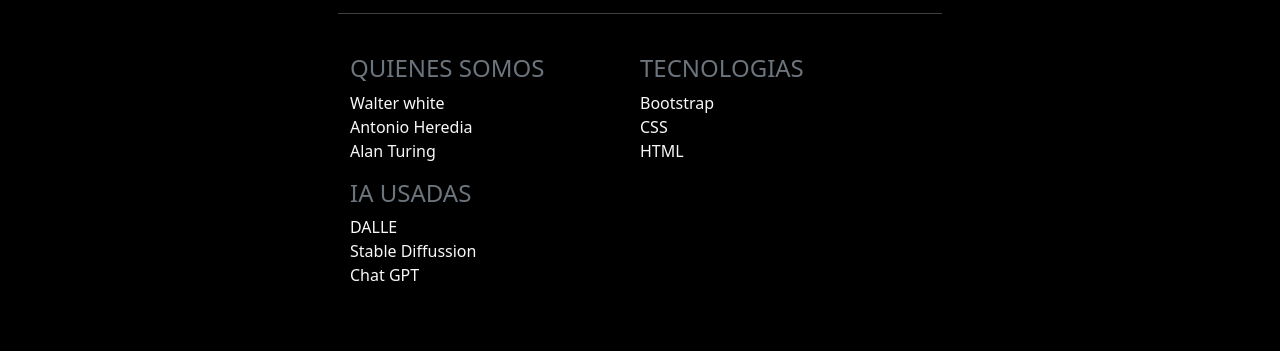
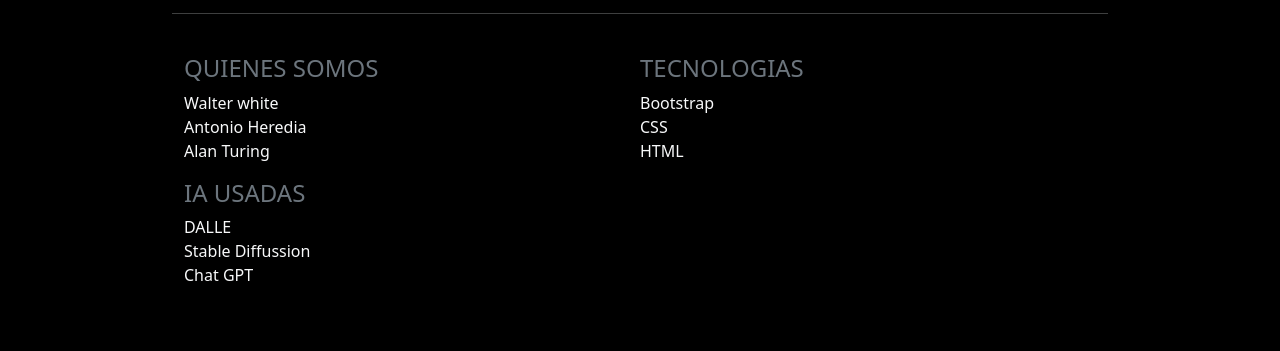
Before and after one commit to aherlei/portfolio, a plain HTML site: page personal_page_bootstrap/es/index.html in a window 1280 px wide. Shown: the part 5422-5773 px from the top of the page. Drawn offline with nearby package versions, Linux system fonts and the light colour scheme.

Commit message:
corregido algunos errores de responisivdad

```diff
--- a/personal_page_bootstrap/es/index.html
+++ b/personal_page_bootstrap/es/index.html
@@ -207,8 +207,8 @@
 
           </div>
         </div>
-    <div class="footer_container bg-black py-5 container-fluid text-center text-light">
-      <div class=" container w-50">
+    <div class="footer_container bg-black py-5 text-center text-light">
+      <div class=" container mw-50 w-75">
         <div class="d-flex flex-column flex-md-row justify-content-center justify-content-md-between gap-3 pb-4">
           <div class="">
             <h2><img src="../images/walter_icon_gris.png" width="200" alt="logo empresa"></h2>
```
Also changed, not shown: personal_page_bootstrap/index.html (+1 -1 lines).
